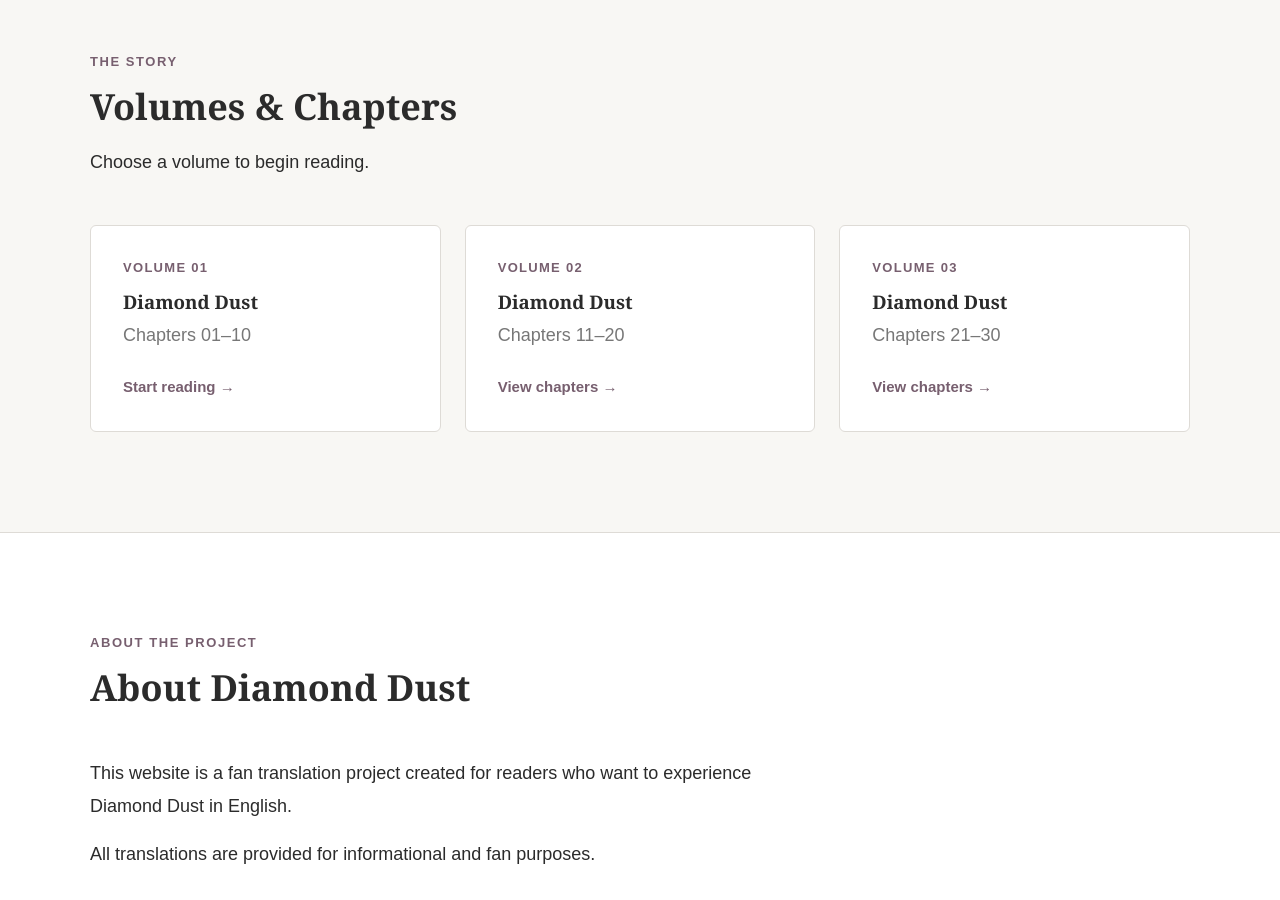
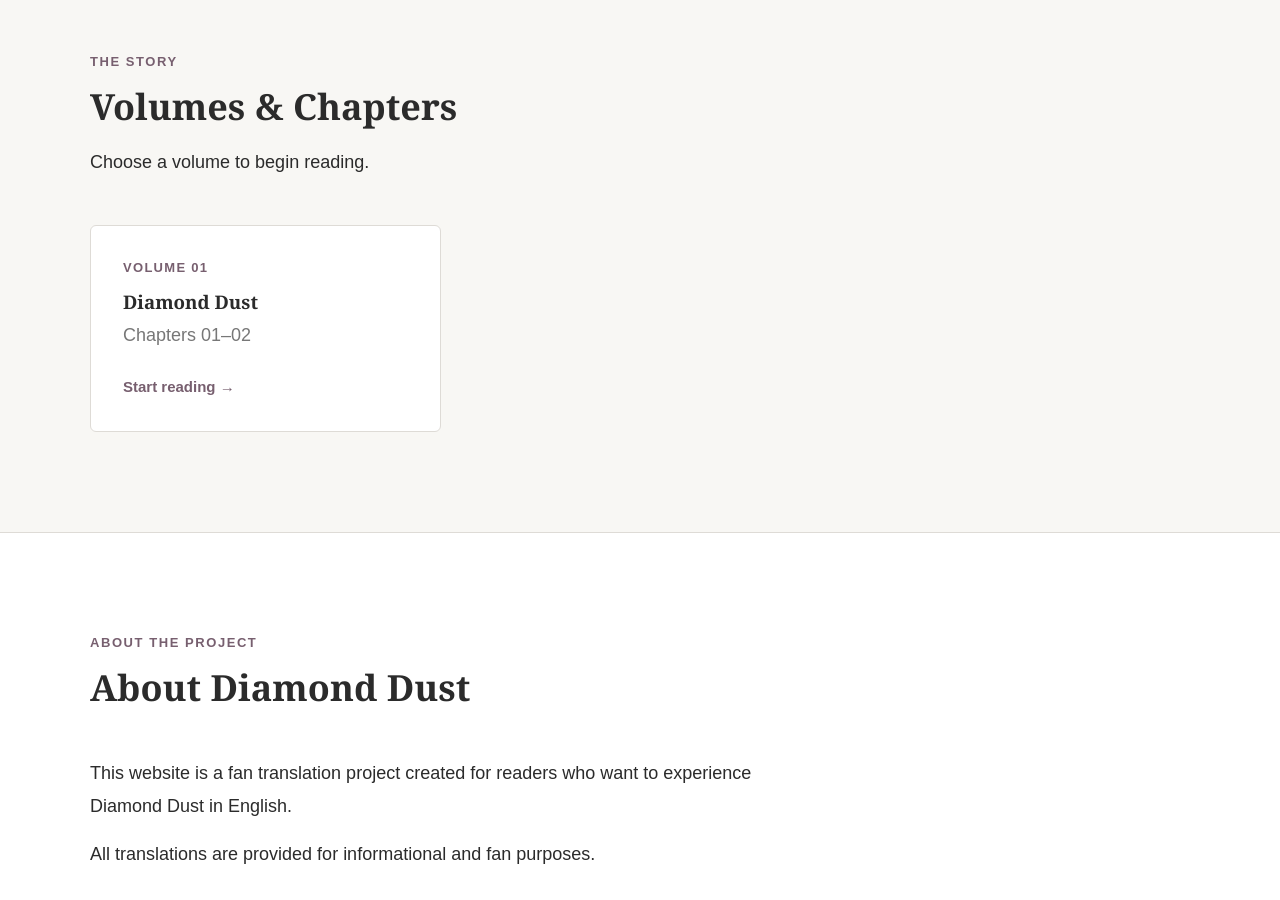
Before and after one commit to honeebuni/diamond-dust, a Jekyll site: the page index.html, which Jekyll copies as it is, in a window 1280 px wide and 900 px high, scrolled down 1250 px. Built offline with Jekyll 4.4.1, drawn with Linux system fonts in a browser that asks for light colours.

Commit message:
Modify Volume 01 details and remove extra volumes
Updated volume card details for Volume 01 and removed Volumes 02 and 03.

```diff
--- a/index.html
+++ b/index.html
@@ -138,56 +138,14 @@
         </h3>
 
         <p>
-                        Chapters 01–10
+            Chapters 01–02
         </p>
 
         <a
-    href="chapters/chapter-01.html"
+            href="chapters/chapter-01/"
             class="text-link"
         >
             Start reading →
-</a>
-
-                </article>
-
-
-                <article class="volume-card">
-
-                    <p class="volume-number">
-                        Volume 02
-                    </p>
-
-                    <h3>
-                        Diamond Dust
-                    </h3>
-
-                    <p>
-                        Chapters 11–20
-                    </p>
-
-                    <a href="#" class="text-link">
-                        View chapters →
-                    </a>
-
-                </article>
-
-
-                <article class="volume-card">
-
-                    <p class="volume-number">
-                        Volume 03
-                    </p>
-
-                    <h3>
-                        Diamond Dust
-                    </h3>
-
-                    <p>
-                        Chapters 21–30
-                    </p>
-
-                    <a href="#" class="text-link">
-                        View chapters →
         </a>
 
     </article>
```
Lines whose indentation alone changed are shown as unchanged.
